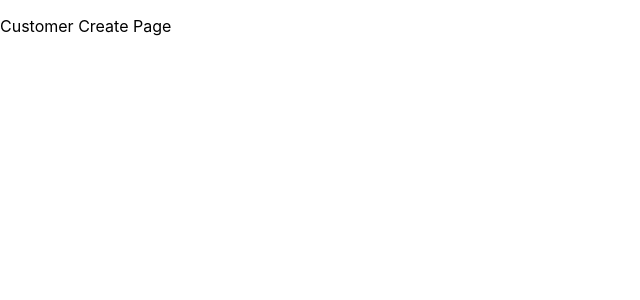
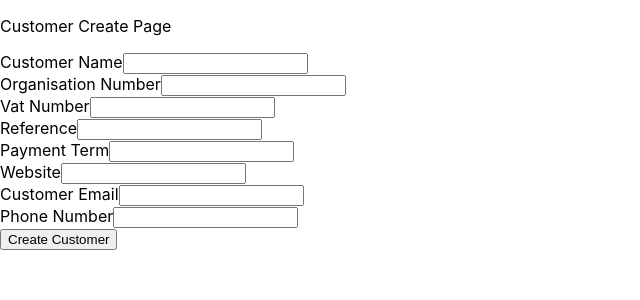
Before and after one commit to ViktoriaIhnatsik/Kundgenerator, a React (Create React App) app: page /create-customer in a window 1280 px wide. Shown: the top 300 px of the page, without its empty margins (0-640 px from the left). Built offline with nearby package versions, Linux system fonts and the light colour scheme.

Commit message:
Add CustomerCreatePage

```diff
--- a/src/pages/CustomerCreatePage.jsx
+++ b/src/pages/CustomerCreatePage.jsx
@@ -1,9 +1,66 @@
-import React from 'react'
+import React, { useState } from 'react'
+import { useHistory }  from 'react-router-dom'
 
 export default function CustomerCreatePage() {
+
+  const [formData, setFormData] = useState({})  // spara form data i variabel
+   const history = useHistory()  // användarens historik
+
+
+   function handleOnChange(e) {
+   const name = e.target.name  //kollar namn
+   const value = e.target.value  //kolar input vad man skrev
+   const newObj = {...formData, [name]: value} //uppdatera varje gång med ny info
+   setFormData(newObj)
+ }
+
+    // funktion som tar emot parameter och retunerar input med label
+  function renderInput(name, label, type) {
+    return (
+    <div>
+     <label>{label}</label>
+      <input
+       type={type || "text"} // type om det finns eller || text om det finns inte type
+       name={name}
+       onChange={handleOnChange} // updatera formData med vad som skrivas i input
+    />
+    </div>
+    )
+  }
+
+  function handleOnSubmit(e) {
+    e.preventDefault()
+    const url = "https://frebi.willandskill.eu/api/v1/customers/"
+    const token = localStorage.getItem("WEBB20")
+    fetch(url, {
+      method: "POST", // När man vill skapa något / Sckicka data
+      body: JSON.stringify(formData),
+       headers: {    //metaData; saker som är unik i den här anropet
+        "Content-Type": "application/json",
+        "Authorization": `Bearer ${token}`
+      }
+    })
+    .then( res => res.json())
+    .then( data => {
+      console.log(data)
+       history.push("/home") //när new customer skappas, ska vi navigera honom till home page
+    })
+  }
+
   return (
     <div>
       <p>Customer Create Page</p>
+      <form onSubmit={handleOnSubmit}>
+        {renderInput("name", "Customer Name")} {/*name, label, type */}
+        {renderInput("organisationNr", "Organisation Number")}
+        {renderInput("vatNr", "Vat Number")}
+        {renderInput("reference", "Reference")}
+        {renderInput("paymentTerm", "Payment Term", "number")}
+        {renderInput("website", "Website", "url")}
+        {renderInput("email", "Customer Email", "email")}
+        {renderInput("phoneNumber", "Phone Number", "tel")}
+        <button type="submit">Create Customer</button> {/*submit hela form */}
+      </form>
     </div>
   )
 }
--- a/src/pages/CustomerListPage.jsx
+++ b/src/pages/CustomerListPage.jsx
@@ -1,4 +1,5 @@
 import React, {useState, useEffect} from 'react'
+import { Link } from 'react-router-dom'
 import CustomerListItem from '../components/CustomerListItem'
 
 export default function CustomerListPage() {
@@ -26,6 +27,9 @@
   return (
     <div>
       <p>Customer List Page</p>
+
+      <Link to="/create-customer">Create Customer</Link>
+
       {customerList.map(item => {   // mapa över
         return <CustomerListItem key={item.id} customerData={item} />
       })}
```
Also changed, not shown: 1 other file (tests, documents, lock files or other folders).
